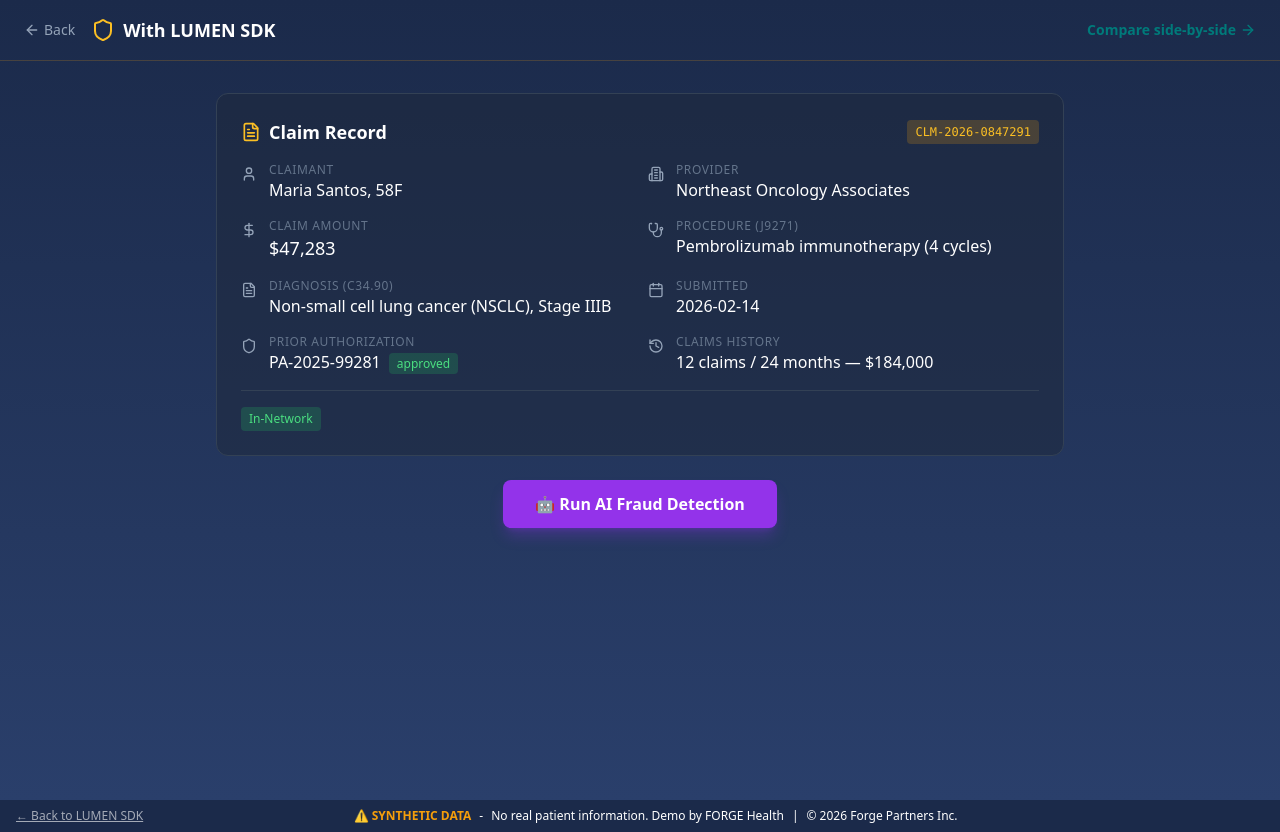
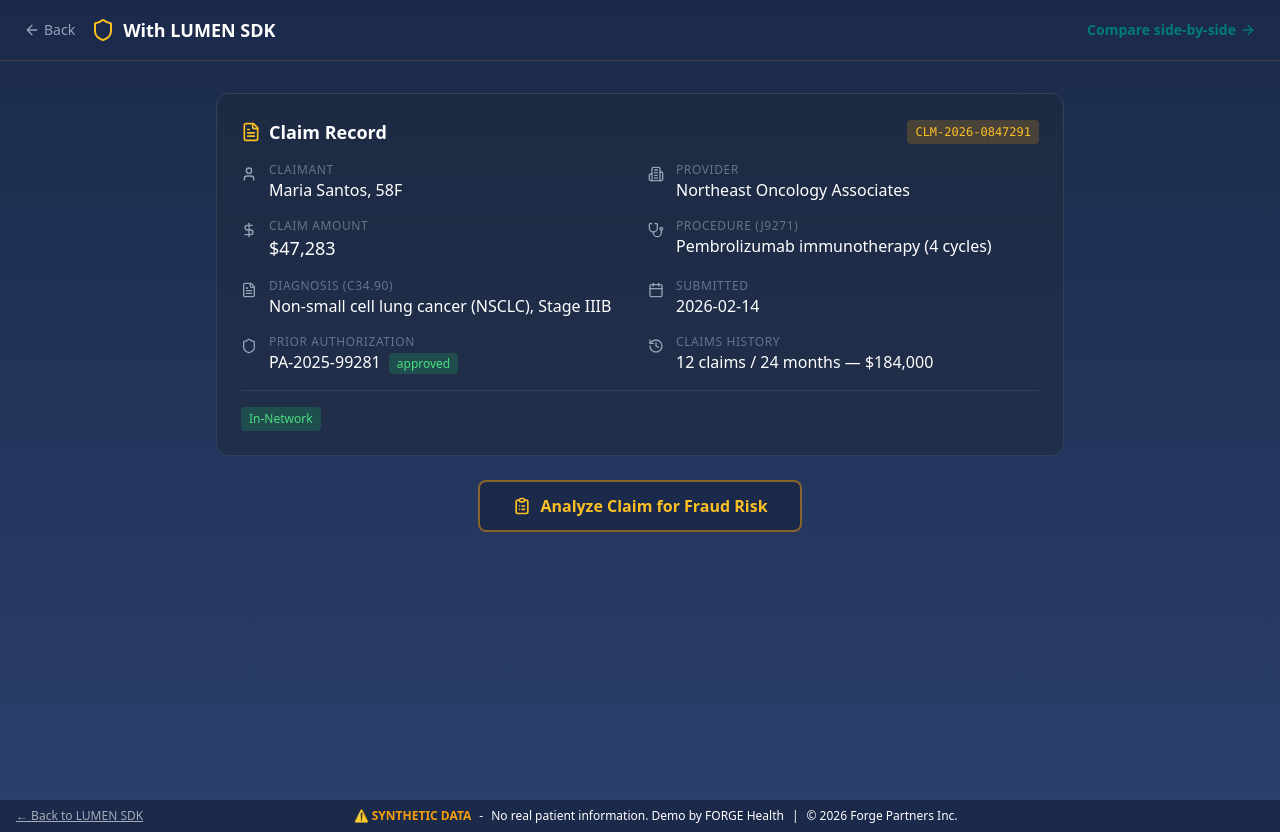
Before and after one commit to forge-health-ai/lumen-cds-demo, a Next.js app: page /demo/pharma/with in a window 1280 px wide. Built offline with nearby package versions, Linux system fonts and the light colour scheme.

Commit message:
fix: Update pharma demo UI - professional button styling, remove back button, remove Get Started Free, update title

```diff
--- a/src/app/demo/pharma/page.tsx
+++ b/src/app/demo/pharma/page.tsx
@@ -1,5 +1,5 @@
 import Link from 'next/link';
-import { Shield, AlertTriangle, Scale, ArrowLeft } from 'lucide-react';
+import { Shield, AlertTriangle, Scale } from 'lucide-react';
 import { PharmaArchitectureFlow } from '@/components/PharmaArchitectureFlow';
 
 export default function PharmaLandingPage() {
@@ -7,15 +7,9 @@ export default function PharmaLandingPage() {
     <main className="min-h-screen bg-gradient-to-b from-clinical-navy to-clinical-navy-light">
       {/* Header */}
       <header className="px-6 py-4 flex justify-between items-center">
-        <div className="flex items-center gap-4">
-          <Link href="/" className="flex items-center gap-1 text-slate-400 hover:text-white transition-colors text-sm">
-            <ArrowLeft className="w-4 h-4" />
-            Back
-          </Link>
-          <div className="flex items-center gap-2">
-            <img src="/lumen-aperture.png" alt="LUMEN" className="w-8 h-8" />
-            <span className="text-white font-bold text-xl">LUMEN Pharma Demo</span>
-          </div>
+        <div className="flex items-center gap-2">
+          <img src="/lumen-aperture.png" alt="LUMEN" className="w-8 h-8" />
+          <span className="text-white font-bold text-xl">LUMEN Pharma Demo</span>
         </div>
         <div className="bg-amber-500/20 text-amber-400 px-3 py-1 rounded-full text-sm">
           @forgehealth/lumen-sdk
--- a/src/app/demo/pharma/with/page.tsx
+++ b/src/app/demo/pharma/with/page.tsx
@@ -34,13 +34,16 @@ export default function PharmaWithPage() {
         {/* Claim Data */}
         <ClaimData />
 
-        {/* Run AI Button */}
+        {/* Run AI Analysis Button */}
         <div className="my-6 text-center">
           <button
             onClick={() => setShowResults(true)}
-            className="bg-purple-600 hover:bg-purple-500 text-white font-bold px-8 py-3 rounded-lg transition-all hover:scale-105 shadow-lg shadow-purple-600/30"
+            className="bg-clinical-navy border-2 border-amber-500/50 hover:border-amber-400 text-amber-400 font-semibold px-8 py-3 rounded-lg transition-all hover:bg-amber-500/10 flex items-center gap-2 mx-auto"
           >
-            🤖 Run AI Fraud Detection
+            <svg className="w-5 h-5" fill="none" stroke="currentColor" viewBox="0 0 24 24">
+              <path strokeLinecap="round" strokeLinejoin="round" strokeWidth={2} d="M9 5H7a2 2 0 00-2 2v12a2 2 0 002 2h10a2 2 0 002-2V7a2 2 0 00-2-2h-2M9 5a2 2 0 002 2h2a2 2 0 002-2M9 5a2 2 0 012-2h2a2 2 0 012 2m-3 7h3m-3 4h3m-6-4h.01M9 16h.01" />
+            </svg>
+            Analyze Claim for Fraud Risk
           </button>
         </div>
 
@@ -99,21 +102,12 @@ export default function PharmaWithPage() {
               <p className="text-slate-400 text-sm mb-4">
                 Maria Santos keeps her cancer treatment. The fraud model gets audited. The decision is defensible.
               </p>
-              <div className="flex flex-col sm:flex-row items-center justify-center gap-3">
-                <Link
-                  href="/demo/pharma/compare"
-                  className="bg-clinical-teal hover:bg-clinical-teal/80 text-white font-bold px-6 py-3 rounded-lg transition-all hover:scale-105"
-                >
-                  Compare Side-by-Side →
-                </Link>
-                <a
-                  href="https://forgelumen.ca"
-                  target="_blank"
-                  className="bg-white/10 hover:bg-white/20 text-white font-bold px-6 py-3 rounded-lg transition-all"
-                >
-                  Get Started Free
-                </a>
-              </div>
+              <Link
+                href="/demo/pharma/compare"
+                className="inline-block bg-clinical-teal hover:bg-clinical-teal/80 text-white font-bold px-6 py-3 rounded-lg transition-all hover:scale-105"
+              >
+                Compare Side-by-Side →
+              </Link>
             </div>
           </>
         )}
--- a/src/app/demo/pharma/without/page.tsx
+++ b/src/app/demo/pharma/without/page.tsx
@@ -61,13 +61,16 @@ export default function PharmaWithoutPage() {
         {/* Claim Data */}
         <ClaimData />
 
-        {/* Run AI Button */}
+        {/* Run AI Analysis Button */}
         <div className="my-6 text-center">
           <button
             onClick={() => setShowConcerns(true)}
-            className="bg-purple-600 hover:bg-purple-500 text-white font-bold px-8 py-3 rounded-lg transition-all hover:scale-105 shadow-lg shadow-purple-600/30"
+            className="bg-clinical-navy border-2 border-red-500/50 hover:border-red-400 text-red-400 font-semibold px-8 py-3 rounded-lg transition-all hover:bg-red-500/10 flex items-center gap-2 mx-auto"
           >
-            🤖 Run AI Fraud Detection
+            <svg className="w-5 h-5" fill="none" stroke="currentColor" viewBox="0 0 24 24">
+              <path strokeLinecap="round" strokeLinejoin="round" strokeWidth={2} d="M9 5H7a2 2 0 00-2 2v12a2 2 0 002 2h10a2 2 0 002-2V7a2 2 0 00-2-2h-2M9 5a2 2 0 002 2h2a2 2 0 002-2M9 5a2 2 0 012-2h2a2 2 0 012 2m-3 7h3m-3 4h3m-6-4h.01M9 16h.01" />
+            </svg>
+            Analyze Claim for Fraud Risk
           </button>
         </div>
 
--- a/src/app/layout.tsx
+++ b/src/app/layout.tsx
@@ -2,7 +2,7 @@ import type { Metadata } from 'next';
 import './globals.css';
 
 export const metadata: Metadata = {
-  title: 'LUMEN CDS Demo - Clinical Decision Support with Runtime Governance',
+  title: 'Lumen Pharma Demo - AI Claims Fraud Detection with Runtime Governance',
   description: 'Demonstration of AI-assisted clinical decision support with and without LUMEN SDK runtime governance',
   icons: {
     icon: '/favicon.png',
```
